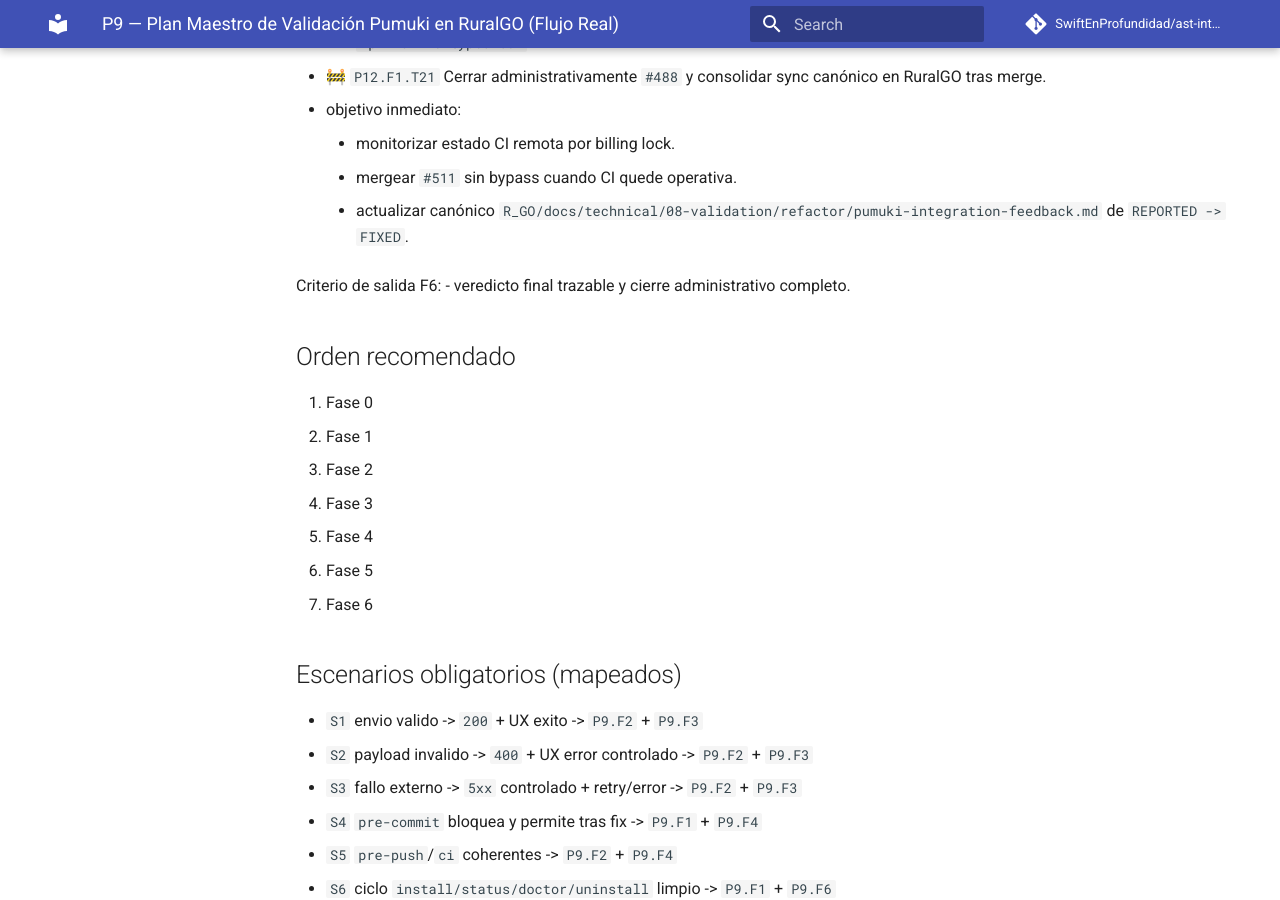
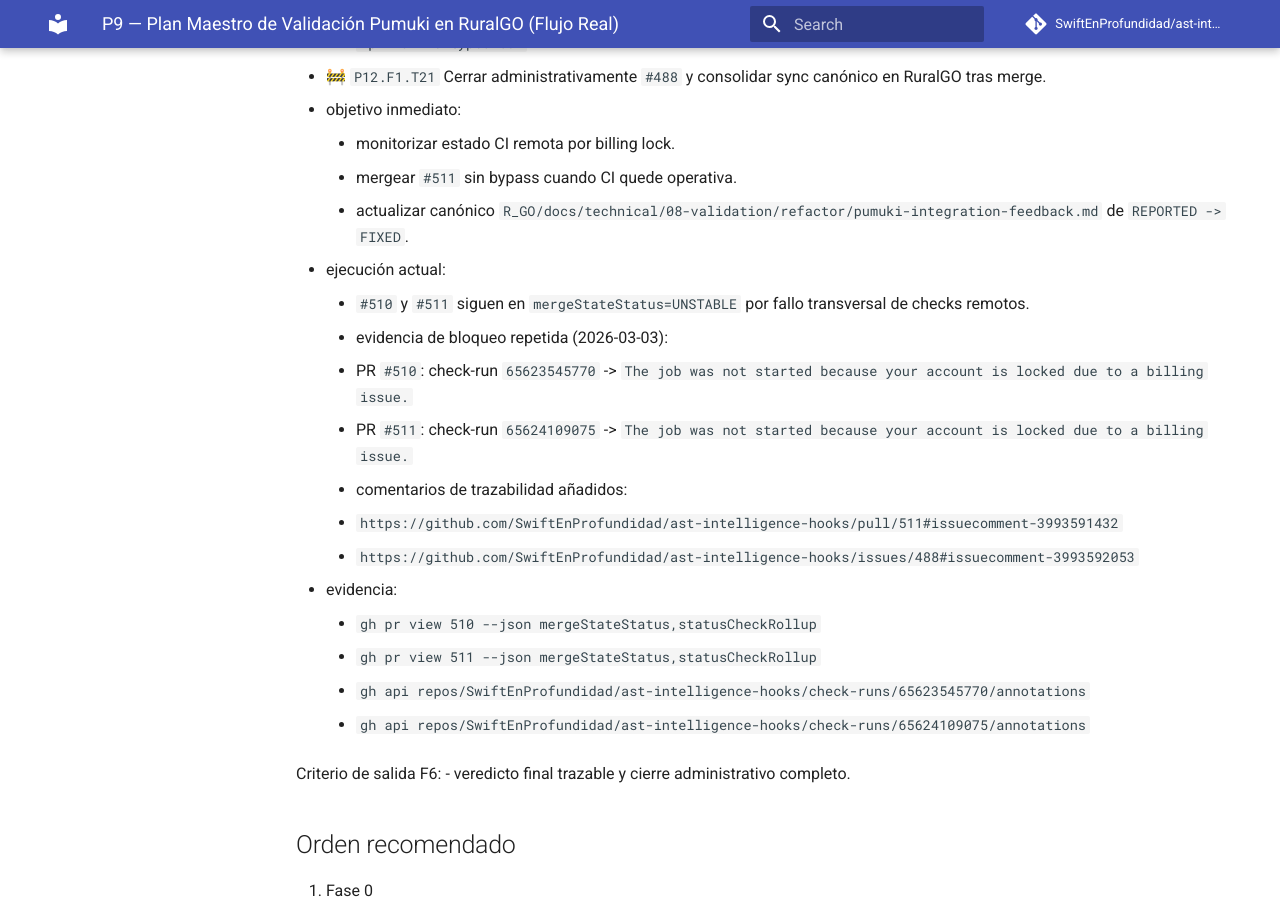
Before and after one commit to SwiftEnProfundidad/ast-intelligence-hooks, an MkDocs documentation site: the page built from docs/seguimiento-completo-validacion-ruralgo-03-03-2026.md, in a window 1280 px wide and 900 px high, scrolled down 35966 px. Built offline with MkDocs 1.6.1 and Material for MkDocs 9.7.7, drawn with Linux system fonts in a browser that asks for light colours; comment, search, counter and statistics services are not loaded.

Commit message:
docs(tracking): refresh T21 blocker evidence for PRs 510 and 511

```diff
--- a/docs/seguimiento-completo-validacion-ruralgo-03-03-2026.md
+++ b/docs/seguimiento-completo-validacion-ruralgo-03-03-2026.md
@@ -1010,6 +1010,19 @@ Criterio de salida F5:
     - monitorizar estado CI remota por billing lock.
     - mergear `#511` sin bypass cuando CI quede operativa.
     - actualizar canónico `R_GO/docs/technical/08-validation/refactor/pumuki-integration-feedback.md` de `REPORTED -> FIXED`.
+  - ejecución actual:
+    - `#510` y `#511` siguen en `mergeStateStatus=UNSTABLE` por fallo transversal de checks remotos.
+    - evidencia de bloqueo repetida (2026-03-03):
+      - PR `#510`: check-run `65623545770` -> `The job was not started because your account is locked due to a billing issue.`
+      - PR `#511`: check-run `65624109075` -> `The job was not started because your account is locked due to a billing issue.`
+    - comentarios de trazabilidad añadidos:
+      - `https://github.com/SwiftEnProfundidad/ast-intelligence-hooks/pull/511#issuecomment-3993591432`
+      - `https://github.com/SwiftEnProfundidad/ast-intelligence-hooks/issues/488#issuecomment-3993592053`
+  - evidencia:
+    - `gh pr view 510 --json mergeStateStatus,statusCheckRollup`
+    - `gh pr view 511 --json mergeStateStatus,statusCheckRollup`
+    - `gh api repos/SwiftEnProfundidad/ast-intelligence-hooks/check-runs/65623545770/annotations`
+    - `gh api repos/SwiftEnProfundidad/ast-intelligence-hooks/check-runs/65624109075/annotations`
 
 Criterio de salida F6:
 - veredicto final trazable y cierre administrativo completo.
```
